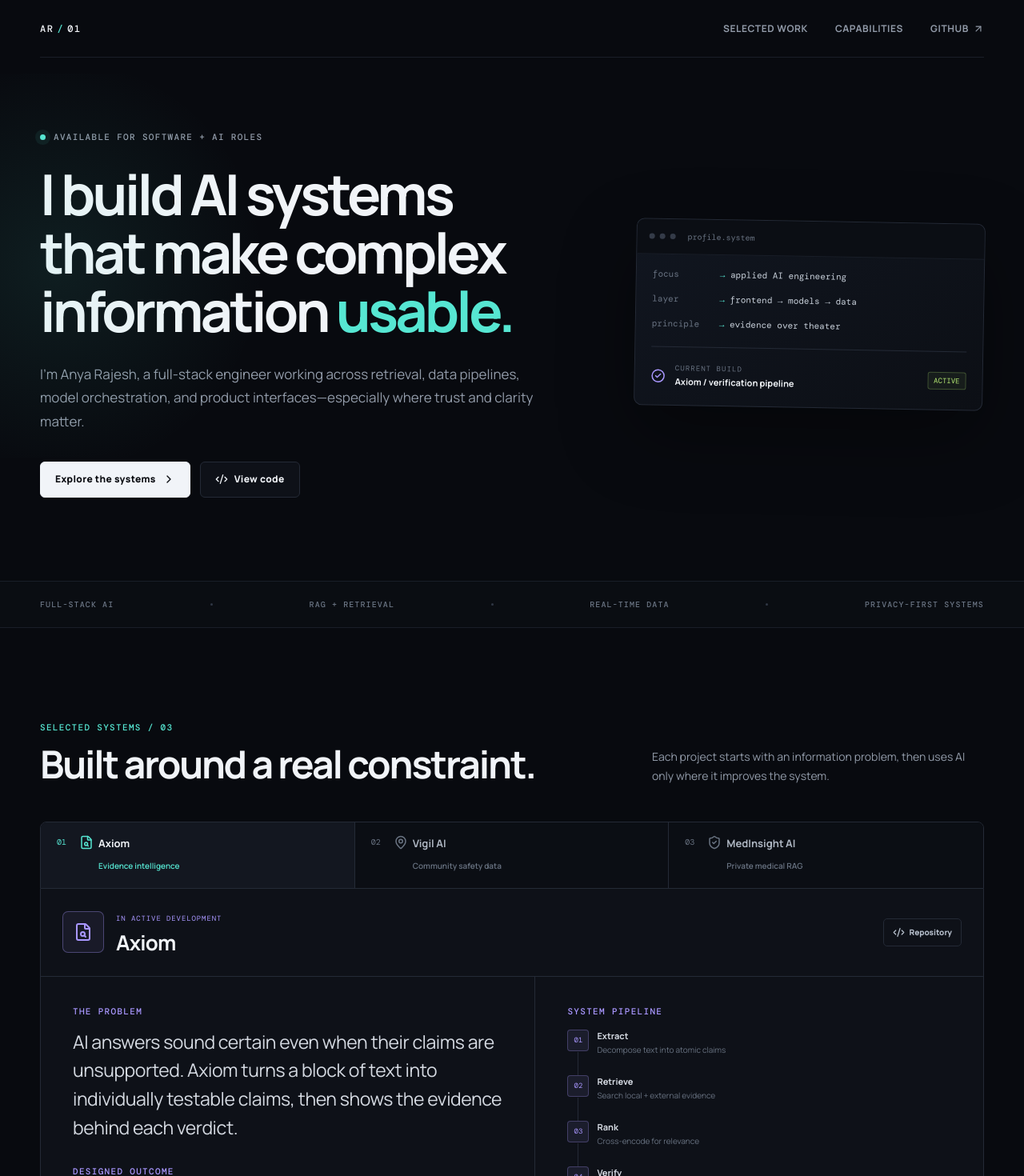
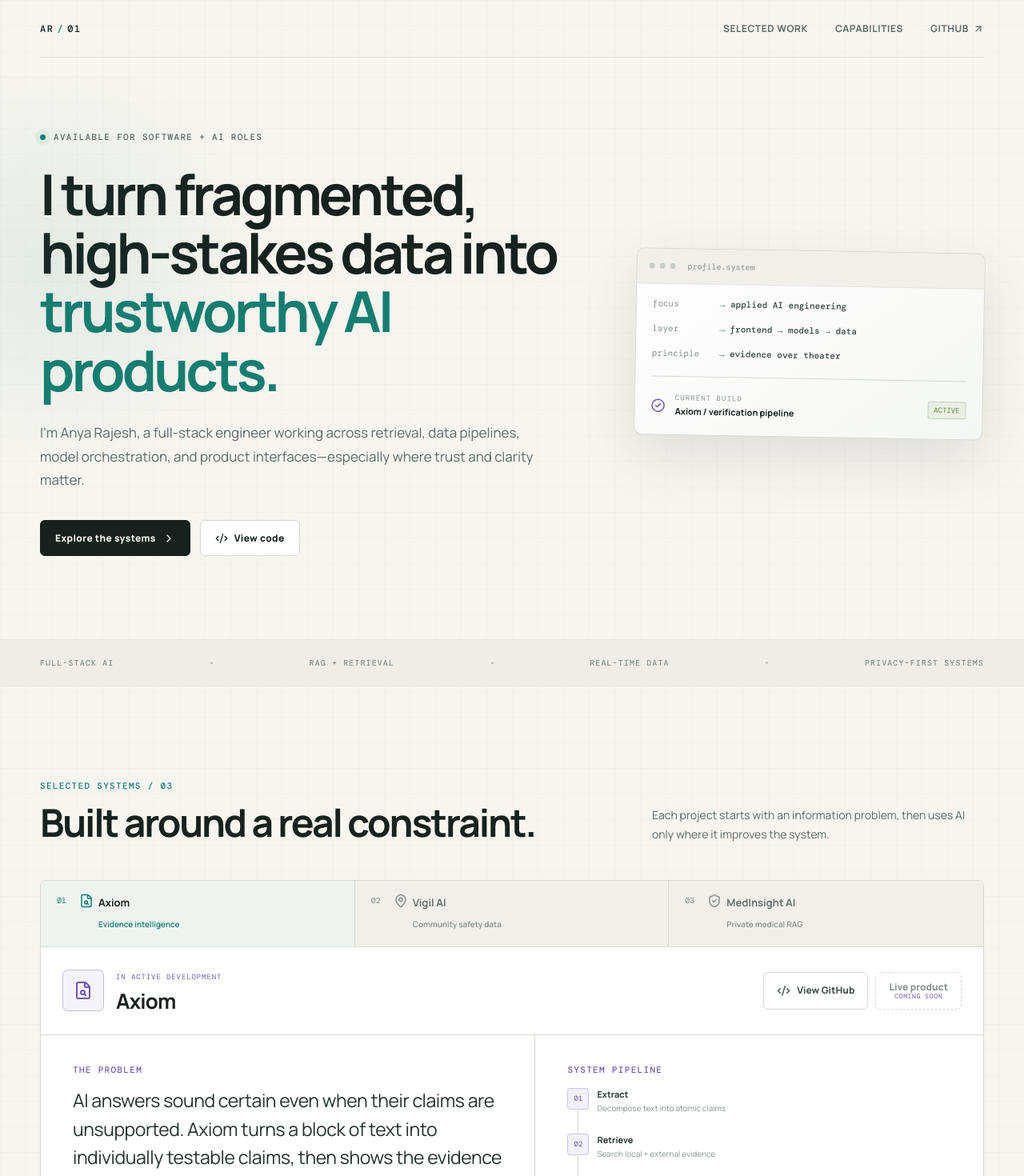
Before and after one commit to anyarajesh1/portfolio, a Next.js app: page / in a window 1280 px wide. Shown: the top 1470 px of the page at 80% size. Built offline with nearby package versions, Linux system fonts and the light colour scheme.

Commit message:
Lighten portfolio and promote project links

```diff
--- a/app/globals.css
+++ b/app/globals.css
@@ -3,13 +3,13 @@
 @tailwind components;
 @tailwind utilities;
 
-:root { --bg:#080a0f; --surface:#0e1118; --surface-2:#131720; --line:#242a36; --line-soft:#191e28; --text:#f1f4f8; --muted:#929ba9; --dim:#697382; --cyan:#56e6d2; --violet:#a997ff; --lime:#b8ed75; }
+:root { --bg:#f7f5f0; --surface:#ffffff; --surface-2:#eef3f0; --line:#d6d9d3; --line-soft:#e6e5df; --text:#17221f; --muted:#5d6966; --dim:#88918e; --cyan:#177d71; --violet:#6f59b2; --lime:#658a36; }
 * { box-sizing:border-box; margin:0; padding:0; }
 html { scroll-behavior:smooth; }
-body { background:var(--bg); color:var(--text); font-family:'Manrope',sans-serif; line-height:1.5; overflow-x:hidden; }
+body { background-color:var(--bg); background-image:linear-gradient(rgba(23,125,113,.025) 1px,transparent 1px),linear-gradient(90deg,rgba(23,125,113,.025) 1px,transparent 1px); background-size:32px 32px; color:var(--text); font-family:'Manrope',sans-serif; line-height:1.5; overflow-x:hidden; }
 a { color:inherit; }
 button { font:inherit; }
-::selection { background:var(--cyan); color:#07110f; }
+::selection { background:#bfe7df; color:#102a25; }
 .shell { width:min(1180px,calc(100% - 48px)); margin-inline:auto; }
 
 .nav { height:72px; display:flex; align-items:center; justify-content:space-between; border-bottom:1px solid var(--line-soft); position:relative; z-index:20; }
@@ -21,38 +21,38 @@ button { font:inherit; }
 .menu-button { display:none; color:var(--text); border:0; background:transparent; }
 
 .hero { min-height:650px; display:grid; grid-template-columns:1.2fr .8fr; gap:90px; align-items:center; padding-block:92px 104px; position:relative; }
-.hero::before { content:""; position:absolute; width:600px; height:480px; left:-280px; top:20px; background:radial-gradient(circle,rgba(86,230,210,.09),transparent 68%); pointer-events:none; }
+.hero::before { content:""; position:absolute; width:600px; height:480px; left:-280px; top:20px; background:radial-gradient(circle,rgba(23,125,113,.09),transparent 68%); pointer-events:none; }
 .eyebrow,.kicker,.content-label { font:500 11px 'DM Mono',monospace; letter-spacing:.12em; color:var(--muted); }
 .eyebrow { display:flex; align-items:center; gap:10px; margin-bottom:28px; text-transform:uppercase; }
-.pulse { width:7px; height:7px; border-radius:99px; background:var(--cyan); box-shadow:0 0 0 5px rgba(86,230,210,.1); animation:pulse 2.2s infinite; }
-@keyframes pulse { 50% { box-shadow:0 0 0 8px rgba(86,230,210,0); } }
+.pulse { width:7px; height:7px; border-radius:99px; background:var(--cyan); box-shadow:0 0 0 5px rgba(23,125,113,.1); animation:pulse 2.2s infinite; }
+@keyframes pulse { 50% { box-shadow:0 0 0 8px rgba(23,125,113,0); } }
 .hero h1 { font-size:clamp(45px,5.5vw,75px); line-height:1.04; letter-spacing:-.055em; max-width:760px; }
 .hero h1 em { color:var(--cyan); font-style:normal; }
 .hero-lede { color:var(--muted); font-size:17px; line-height:1.75; max-width:650px; margin-top:27px; }
 .hero-actions { display:flex; gap:12px; margin-top:35px; }
 .button { height:45px; padding:0 18px; border:1px solid var(--line); display:inline-flex; gap:8px; align-items:center; justify-content:center; border-radius:6px; font-size:12px; font-weight:800; letter-spacing:.03em; text-decoration:none; transition:transform .2s,border-color .2s,background .2s; }
-.button:hover { transform:translateY(-2px); border-color:#465062; }
+.button:hover { transform:translateY(-2px); border-color:#7a8683; }
 .button.primary { background:var(--text); color:var(--bg); border-color:var(--text); }
 .button.ghost { background:var(--surface); }
 
-.system-card { background:linear-gradient(145deg,#111620,#0c0f15); border:1px solid var(--line); border-radius:10px; overflow:hidden; box-shadow:0 35px 90px rgba(0,0,0,.35); transform:rotate(1deg); }
-.window-bar { height:44px; display:flex; align-items:center; gap:6px; padding:0 15px; background:#0b0e14; border-bottom:1px solid var(--line-soft); }
-.window-bar>span { width:7px; height:7px; background:#343b48; border-radius:50%; }
+.system-card { background:linear-gradient(145deg,#ffffff,#f4f6f3); border:1px solid var(--line); border-radius:10px; overflow:hidden; box-shadow:0 25px 70px rgba(41,57,52,.12); transform:rotate(1deg); }
+.window-bar { height:44px; display:flex; align-items:center; gap:6px; padding:0 15px; background:#f1efe9; border-bottom:1px solid var(--line-soft); }
+.window-bar>span { width:7px; height:7px; background:#c8ccc8; border-radius:50%; }
 .window-bar code { color:var(--dim); font:10px 'DM Mono',monospace; margin-left:9px; }
 .terminal-line { padding:17px 20px 0; display:grid; grid-template-columns:84px 1fr; font:11px 'DM Mono',monospace; }
 .terminal-line span { color:var(--dim); }
-.terminal-line strong { color:#c8d0da; font-weight:400; }
+.terminal-line strong { color:#394744; font-weight:500; }
 .terminal-line strong::before { content:"→ "; color:var(--cyan); }
 .system-divider { height:1px; background:var(--line); margin:22px 20px 0; }
 .system-status { margin:0 20px; padding:20px 0; display:grid; grid-template-columns:18px 1fr auto; gap:12px; align-items:center; color:var(--violet); }
 .system-status div { display:flex; flex-direction:column; gap:3px; }
 .system-status small { color:var(--dim); font:9px 'DM Mono',monospace; letter-spacing:.12em; }
 .system-status b { color:var(--text); font-size:11px; }
-.live-dot { color:var(--lime); font:9px 'DM Mono',monospace; border:1px solid rgba(184,237,117,.25); background:rgba(184,237,117,.06); padding:4px 7px; border-radius:3px; }
+.live-dot { color:var(--lime); font:9px 'DM Mono',monospace; border:1px solid rgba(101,138,54,.3); background:rgba(101,138,54,.08); padding:4px 7px; border-radius:3px; }
 
-.signal-strip { border-block:1px solid var(--line-soft); background:#0a0d12; }
+.signal-strip { border-block:1px solid var(--line-soft); background:#efede7; }
 .strip-inner { min-height:57px; display:flex; align-items:center; justify-content:space-between; color:var(--dim); font:500 10px 'DM Mono',monospace; letter-spacing:.11em; }
-.strip-inner i { width:3px; height:3px; border-radius:50%; background:#303745; }
+.strip-inner i { width:3px; height:3px; border-radius:50%; background:#bec4c1; }
 
 .work { padding-block:110px 120px; }
 .section-heading { display:flex; justify-content:space-between; align-items:flex-end; gap:60px; margin-bottom:45px; }
@@ -60,11 +60,11 @@ button { font:inherit; }
 .section-heading>p { max-width:415px; color:var(--muted); font-size:14px; line-height:1.7; }
 .kicker { color:var(--cyan); }
 .project-tabs { display:grid; grid-template-columns:repeat(3,1fr); border:1px solid var(--line); border-radius:8px 8px 0 0; overflow:hidden; }
-.project-tabs button { appearance:none; border:0; border-right:1px solid var(--line); background:#0b0e14; color:var(--dim); min-height:82px; cursor:pointer; padding:14px 20px; display:grid; grid-template-columns:28px 24px 1fr; grid-template-rows:1fr 1fr; text-align:left; align-items:center; transition:background .2s,color .2s; }
+.project-tabs button { appearance:none; border:0; border-right:1px solid var(--line); background:#f1efe9; color:var(--dim); min-height:82px; cursor:pointer; padding:14px 20px; display:grid; grid-template-columns:28px 24px 1fr; grid-template-rows:1fr 1fr; text-align:left; align-items:center; transition:background .2s,color .2s; }
 .project-tabs button:last-child { border-right:0; }
 .project-tabs button>span { grid-row:1/3; font:10px 'DM Mono',monospace; align-self:start; padding-top:4px; }
 .project-tabs button svg { grid-row:1/3; align-self:start; margin-top:2px; }
-.project-tabs button b { color:#aeb6c2; font-size:13px; }
+.project-tabs button b { color:#65716e; font-size:13px; }
 .project-tabs button small { font-size:10px; font-weight:600; }
 .project-tabs button:hover,.project-tabs button.active { background:var(--surface-2); color:var(--cyan); }
 .project-tabs button.active b { color:var(--text); }
@@ -79,36 +79,39 @@ button { font:inherit; }
 .project-title span { color:var(--accent); font:9px 'DM Mono',monospace; text-transform:uppercase; letter-spacing:.1em; }
 .project-title h3 { font-size:26px; letter-spacing:-.03em; margin-top:2px; }
 .project-links { display:flex; gap:9px; }
-.project-links a { display:inline-flex; align-items:center; gap:6px; padding:9px 11px; border:1px solid var(--line); border-radius:5px; color:#b7c0cd; font-size:10px; font-weight:800; text-decoration:none; }
-.project-links a:hover { border-color:var(--accent); color:var(--text); }
+.project-links a,.project-links .coming-soon { min-height:46px; display:inline-flex; align-items:center; justify-content:center; gap:8px; padding:11px 16px; border:1px solid var(--line); border-radius:6px; color:#45514e; background:#fff; font-size:12px; font-weight:800; text-decoration:none; }
+.project-links a:hover { border-color:var(--accent); color:var(--text); transform:translateY(-1px); }
+.project-links .live-link { color:#fff; background:var(--text); border-color:var(--text); }
+.project-links .coming-soon { color:var(--dim); border-style:dashed; cursor:not-allowed; flex-direction:column; gap:0; line-height:1.15; }
+.project-links .coming-soon small { color:var(--accent); font:8px 'DM Mono',monospace; letter-spacing:.08em; text-transform:uppercase; }
 .project-body { display:grid; grid-template-columns:1.05fr .95fr; }
 .problem-column,.architecture { padding:36px 40px; }
 .problem-column { border-right:1px solid var(--line); }
 .content-label { color:var(--accent); }
-.problem-copy { color:#d5dae2; font-size:clamp(18px,2vw,23px); line-height:1.55; letter-spacing:-.018em; margin-top:14px; max-width:600px; }
+.problem-copy { color:#24312e; font-size:clamp(18px,2vw,23px); line-height:1.55; letter-spacing:-.018em; margin-top:14px; max-width:600px; }
 .top-gap { margin-top:30px; }
 .outcome-copy { color:var(--muted); font-size:13px; line-height:1.7; margin-top:10px; }
 .signal-grid { display:grid; grid-template-columns:1fr 1fr; gap:10px 15px; margin-top:28px; }
-.signal-grid span { display:flex; gap:7px; align-items:center; color:#98a2b0; font:10px 'DM Mono',monospace; }
+.signal-grid span { display:flex; gap:7px; align-items:center; color:#5d6966; font:10px 'DM Mono',monospace; }
 .signal-grid svg { color:var(--accent); flex:0 0 auto; }
 .pipeline { margin-top:16px; }
 .pipeline-row { height:57px; display:grid; grid-template-columns:37px 1fr; align-items:start; position:relative; }
 .node-number { width:27px; height:27px; border-radius:4px; display:grid; place-items:center; background:color-mix(in srgb,var(--accent) 9%,transparent); border:1px solid color-mix(in srgb,var(--accent) 28%,transparent); color:var(--accent); font:9px 'DM Mono',monospace; }
 .pipeline-row div { display:flex; flex-direction:column; }
-.pipeline-row b { color:#d8dde5; font-size:11px; }
+.pipeline-row b { color:#26332f; font-size:11px; }
 .pipeline-row small { color:var(--dim); font-size:10px; margin-top:2px; }
 .connector { position:absolute; width:1px; height:29px; left:13px; top:28px; background:var(--line); }
 .stack-row { min-height:74px; border-top:1px solid var(--line); display:flex; gap:24px; align-items:center; padding:16px 27px; }
 .stack-row>span { color:var(--dim); font:9px 'DM Mono',monospace; letter-spacing:.1em; }
 .stack-row div { display:flex; flex-wrap:wrap; gap:7px; }
-.stack-row code { color:#aab3c0; background:#0a0d12; border:1px solid var(--line-soft); border-radius:3px; padding:5px 8px; font:9px 'DM Mono',monospace; }
+.stack-row code { color:#56625f; background:#f0eee8; border:1px solid var(--line-soft); border-radius:3px; padding:5px 8px; font:9px 'DM Mono',monospace; }
 
-.capabilities { padding-block:100px; background:#0b0e14; border-block:1px solid var(--line-soft); }
+.capabilities { padding-block:100px; background:#efede7; border-block:1px solid var(--line-soft); }
 .section-heading.compact { margin-bottom:38px; }
 .capability-grid { display:grid; grid-template-columns:repeat(3,1fr); border:1px solid var(--line); border-radius:8px; overflow:hidden; }
 .capability { min-height:245px; padding:26px; border-right:1px solid var(--line); position:relative; }
 .capability:last-child { border:0; }
-.capability>span { position:absolute; right:22px; top:21px; color:#3a4351; font:10px 'DM Mono',monospace; }
+.capability>span { position:absolute; right:22px; top:21px; color:#abb2af; font:10px 'DM Mono',monospace; }
 .capability svg { color:var(--cyan); margin-top:6px; }
 .capability h3 { font-size:18px; margin-top:28px; }
 .capability p { color:var(--muted); font-size:13px; line-height:1.7; margin-top:11px; }
@@ -134,7 +137,7 @@ button { font:inherit; }
   .shell { width:min(100% - 30px,1180px); }
   .nav { height:64px; }
   .menu-button { display:block; }
-  .nav-links { display:none; position:absolute; left:0; right:0; top:63px; padding:20px; flex-direction:column; align-items:flex-start; background:#0c0f15; border:1px solid var(--line); }
+  .nav-links { display:none; position:absolute; left:0; right:0; top:63px; padding:20px; flex-direction:column; align-items:flex-start; background:#fff; border:1px solid var(--line); }
   .nav-links.open { display:flex; }
   .hero { min-height:auto; padding-block:72px 80px; }
   .hero h1 { font-size:43px; }
--- a/app/page.tsx
+++ b/app/page.tsx
@@ -63,7 +63,7 @@ export default function Home() {
       <section className="hero shell" id="top">
         <div className="hero-copy">
           <div className="eyebrow"><span className="pulse" /> Available for software + AI roles</div>
-          <h1>I build AI systems that make complex information <em>usable.</em></h1>
+          <h1>I turn fragmented, high-stakes data into <em>trustworthy AI products.</em></h1>
           <p className="hero-lede">I’m Anya Rajesh, a full-stack engineer working across retrieval, data pipelines, model orchestration, and product interfaces—especially where trust and clarity matter.</p>
           <div className="hero-actions">
             <a className="button primary" href="#work">Explore the systems <ChevronRight size={16} /></a>
@@ -95,7 +95,14 @@ export default function Home() {
         <article className={`project-panel ${project.accent}`} key={project.id}>
           <header className="project-header">
             <div className="project-title"><div className="project-icon"><ProjectIcon size={24} /></div><div><span>{project.status}</span><h3>{project.name}</h3></div></div>
-            <div className="project-links"><a href={project.repo} target="_blank" rel="noreferrer"><Code2 size={15} /> Repository</a>{project.live && <a href={project.live} target="_blank" rel="noreferrer">Live product <ArrowUpRight size={15} /></a>}</div>
+            <div className="project-links">
+              <a href={project.repo} target="_blank" rel="noreferrer"><Code2 size={17} /> View GitHub</a>
+              {project.live ? (
+                <a className="live-link" href={project.live} target="_blank" rel="noreferrer">Live product <ArrowUpRight size={17} /></a>
+              ) : (
+                <span className="coming-soon" aria-label="Live product coming soon">Live product <small>Coming soon</small></span>
+              )}
+            </div>
           </header>
           <div className="project-body">
             <div className="problem-column">
```
